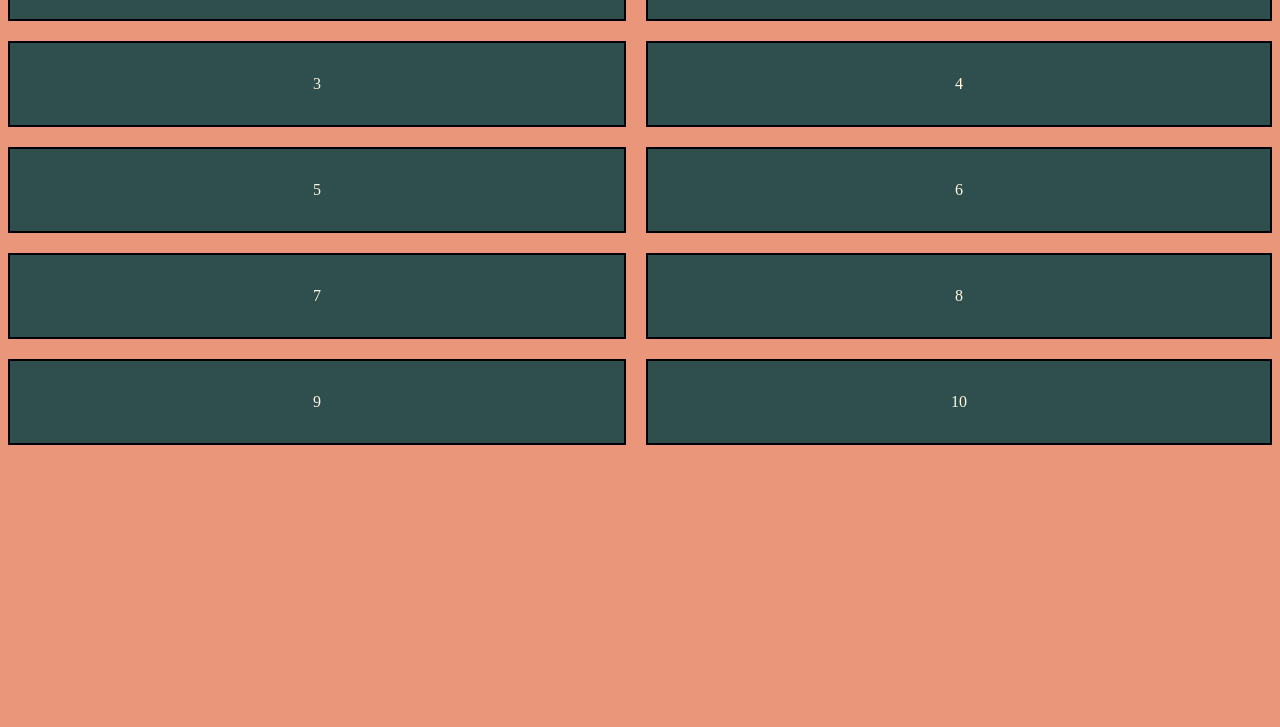
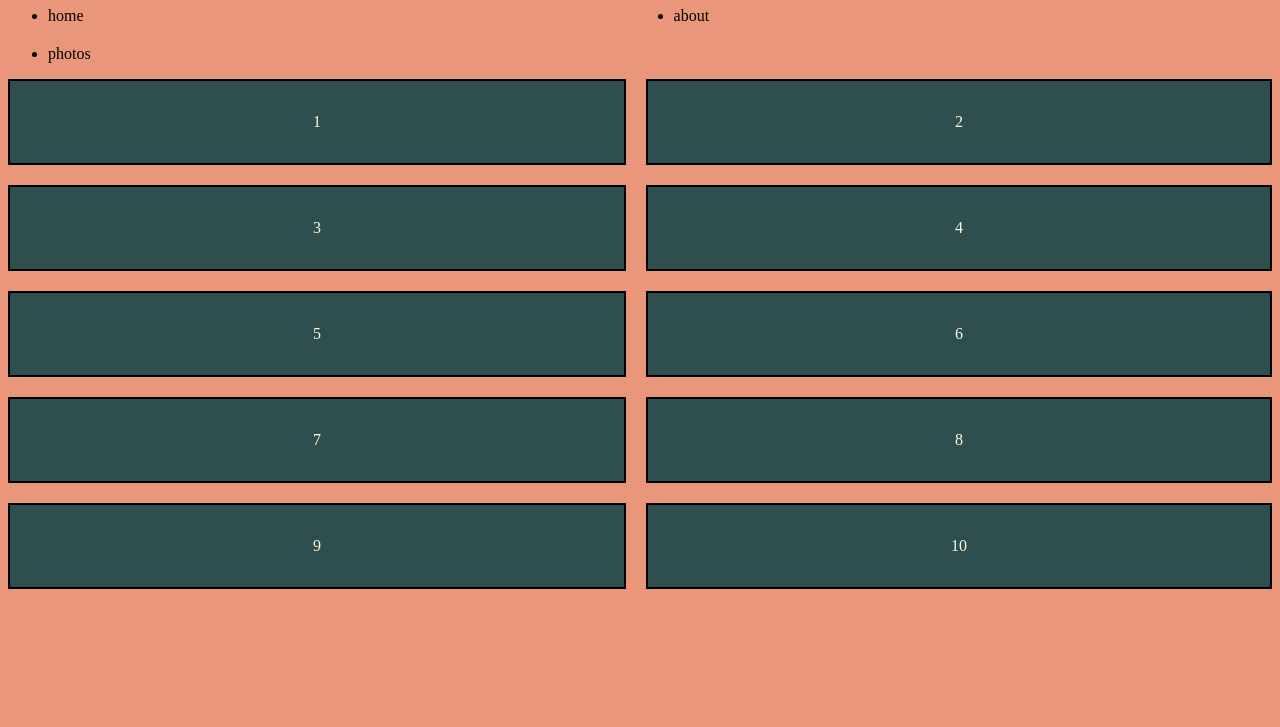
Before and after one commit to ccloops/grid, a plain HTML site: page index.html in a window 1280 px wide. Shown: the part 73-800 px from the top of the page. Drawn offline with Linux system fonts and the light colour scheme.

Commit message:
added nav bar

```diff
--- a/index.html
+++ b/index.html
@@ -8,6 +8,14 @@
   <title>Document</title>
 </head>
 <body>
+  <h1>GRID IS COOL</h1>
+  <nav>
+    <ul>
+      <li>home</li>
+      <li>about</li>
+      <li>photos</li>
+    </ul>
+  </nav>
   <div class="container">
     <div class="item">1</div>
     <div class="item">2</div>
--- a/style.css
+++ b/style.css
@@ -19,3 +19,9 @@ body {
   text-align: center;
   padding: 2em;
 }
+
+ul {
+  display: grid;
+  grid-gap: 20px;
+  grid-template-columns: auto auto;
+}
```
